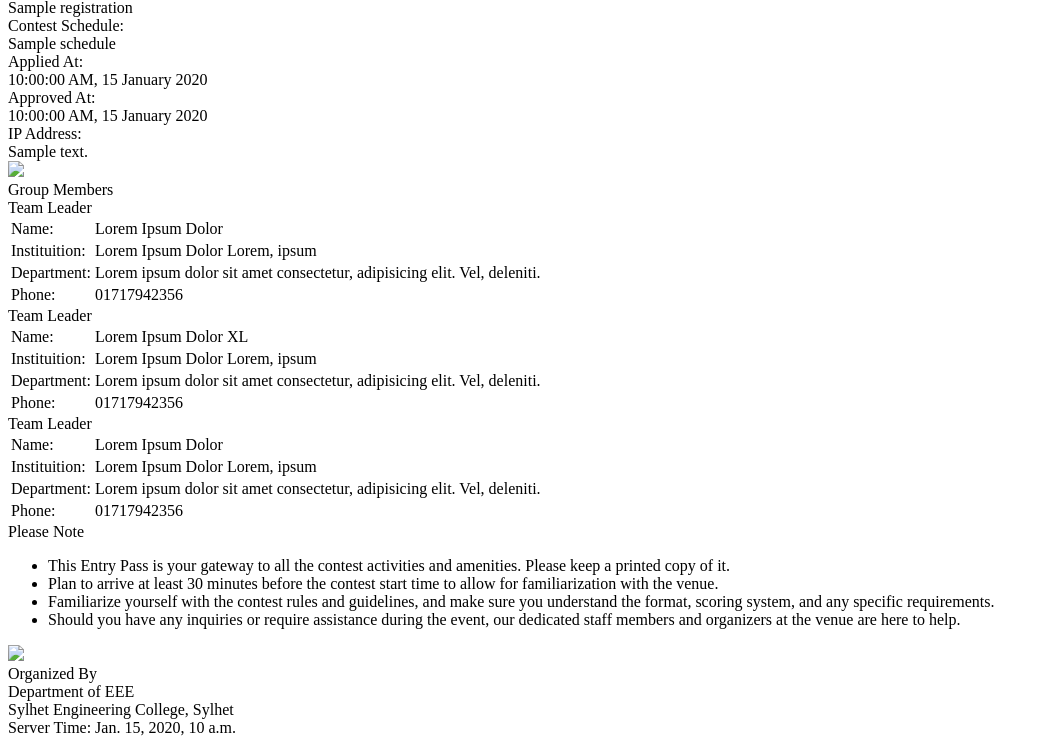
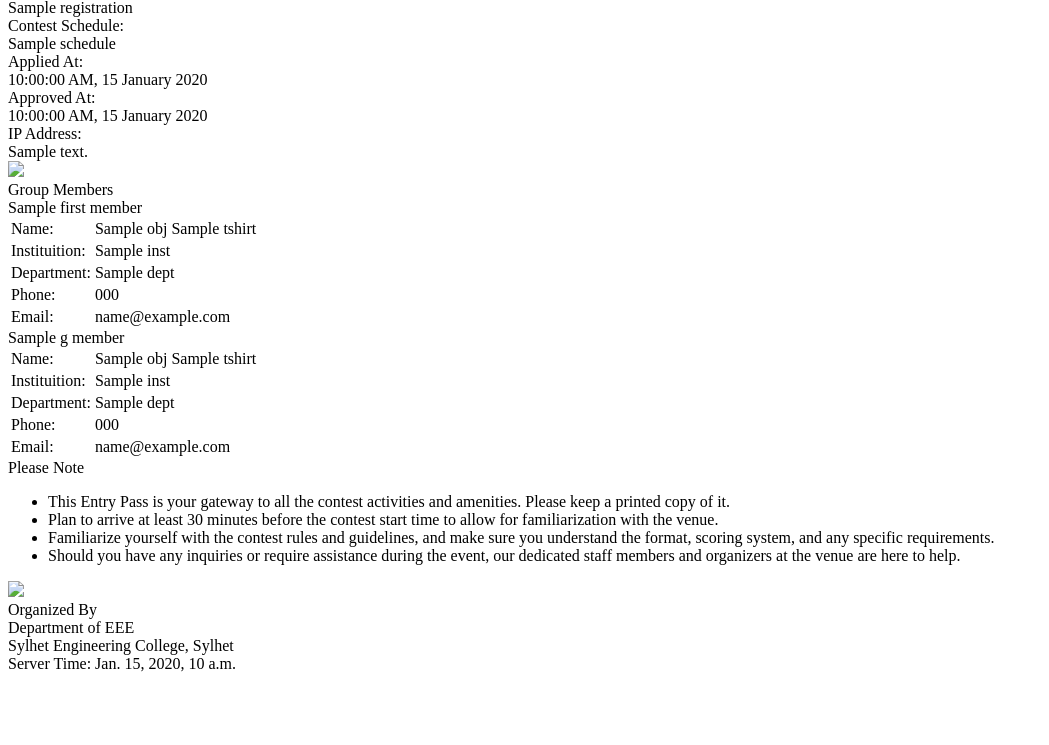
Before and after one commit to rnium/eeefest_api, a Django app: template fest/templates/fest/pdf_templates/entrypass.html in a window 1280 px wide. Shown: the part 171-916 px from the top of the page, without its empty margins (0-1049 px from the left). After the commit the page ends 843 px from the top, so only its background shows below. Run offline with Django 4.2, Linux system fonts and the light colour scheme; tables that the repository leaves empty hold one stand-in row (values such as "Sample post"); the template is opened without the code that fills it: values that come from a table or form of the project are taken from there, most other values are stand-ins (such as "Sample title", 1, 10 or a date in 2020).

Commit message:
entrypass done

```diff
--- a/fest/templates/fest/pdf_templates/entrypass.html
+++ b/fest/templates/fest/pdf_templates/entrypass.html
@@ -70,75 +70,80 @@
             <div class="title">Group Members</div>
             <div class="container">
                 <div class="member full-width">
-                    <div class="designation">Team Leader</div>
+                    <div class="designation">{{member_context.first_member.title}}</div>
                     <table>
                         <tbody>
                             <tr>
                                 <td>Name:</td>
-                                <td>Lorem Ipsum Dolor</td>
+                                <td>{{member_context.first_member.obj.name}} {% if registration.contest == 'lfr' %}<span class="tshirt-size">{{member_context.first_member.obj.tshirt}}</span>{% endif %} </td>
                             </tr>
                             <tr >
                                 <td>Instituition:</td>
-                                <td>Lorem Ipsum Dolor Lorem, ipsum</td>
+                                <td>{{member_context.first_member.obj.inst}}</td>
+                            </tr>
+                            {% if member_context.first_member.obj.dept %}
+                            <tr >
+                                <td>Department:</td>
+                                <td>{{member_context.first_member.obj.dept}}</td>
+                            </tr>
+                            {% endif %}
+                            {% if member_context.first_member.title == 'Contestant Info' %}
+                                {% if member_context.first_member.obj.reg_num %}
+                                <tr >
+                                    <td>Reg. No.:</td>
+                                    <td>{{member_context.first_member.obj.reg_num}}</td>
+                                </tr>
+                                {% endif %}
+                                {% if registration.contest == 'gaming-fifa' %}
+                                <tr >
+                                    <td>Game Controller:</td>
+                                    <td>{{member_context.first_member.obj.get_game_controller_display}}</td>
+                                </tr>
+                                {% endif %}
+
+                            {% endif %}
+                            <tr >
+                                <td>Phone:</td>
+                                <td>{{member_context.first_member.obj.phone}}</td>
                             </tr>
                             <tr >
-                                <td>Department:</td>
-                                <td>Lorem ipsum dolor sit amet consectetur, adipisicing elit. Vel, deleniti.</td>
-                            </tr>
-                            <tr >
-                                <td>Phone:</td>
-                                <td>01717942356</td>
+                                <td>Email:</td>
+                                <td>{{member_context.first_member.obj.email}}</td>
                             </tr>
                         </tbody>
                     </table>
                 </div>
-
-                <div class="member half-width">
-                    <div class="designation">Team Leader</div>
+                {% for g_member in member_context.group_members %}
+                <div class="member {{g_member.className}}">
+                    <div class="designation">{{g_member.title}}</div>
                     <table>
                         <tbody>
                             <tr>
                                 <td>Name:</td>
-                                <td>Lorem Ipsum Dolor <span class="tshirt-size">XL</span> </td>
+                                <td>{{g_member.obj.name}} {% if registration.contest == 'lfr' %}<span class="tshirt-size">{{g_member.obj.tshirt}}</span>{% endif %} </td>
                             </tr>
                             <tr >
                                 <td>Instituition:</td>
-                                <td>Lorem Ipsum Dolor Lorem, ipsum</td>
+                                <td>{{g_member.obj.inst}}</td>
                             </tr>
                             <tr >
                                 <td>Department:</td>
-                                <td>Lorem ipsum dolor sit amet consectetur, adipisicing elit. Vel, deleniti.</td>
+                                <td>{{g_member.obj.dept}}</td>
                             </tr>
+
                             <tr >
                                 <td>Phone:</td>
-                                <td>01717942356</td>
+                                <td>{{g_member.obj.phone}}</td>
+                            </tr>
+
+                            <tr >
+                                <td>Email:</td>
+                                <td>{{g_member.obj.email}}</td>
                             </tr>
                         </tbody>
                     </table>
                 </div>
-                <div class="member half-width">
-                    <div class="designation">Team Leader</div>
-                    <table>
-                        <tbody>
-                            <tr>
-                                <td>Name:</td>
-                                <td>Lorem Ipsum Dolor</td>
-                            </tr>
-                            <tr >
-                                <td>Instituition:</td>
-                                <td>Lorem Ipsum Dolor Lorem, ipsum</td>
-                            </tr>
-                            <tr >
-                                <td>Department:</td>
-                                <td>Lorem ipsum dolor sit amet consectetur, adipisicing elit. Vel, deleniti.</td>
-                            </tr>
-                            <tr >
-                                <td>Phone:</td>
-                                <td>01717942356</td>
-                            </tr>
-                        </tbody>
-                    </table>
-                </div>
+                {% endfor %}
             </div>
         </div>
         <div class="instructions">
```
Also changed, not shown: fest/pdf_generators/entrypass/entrypass_generator.py (+30 -0 lines).
